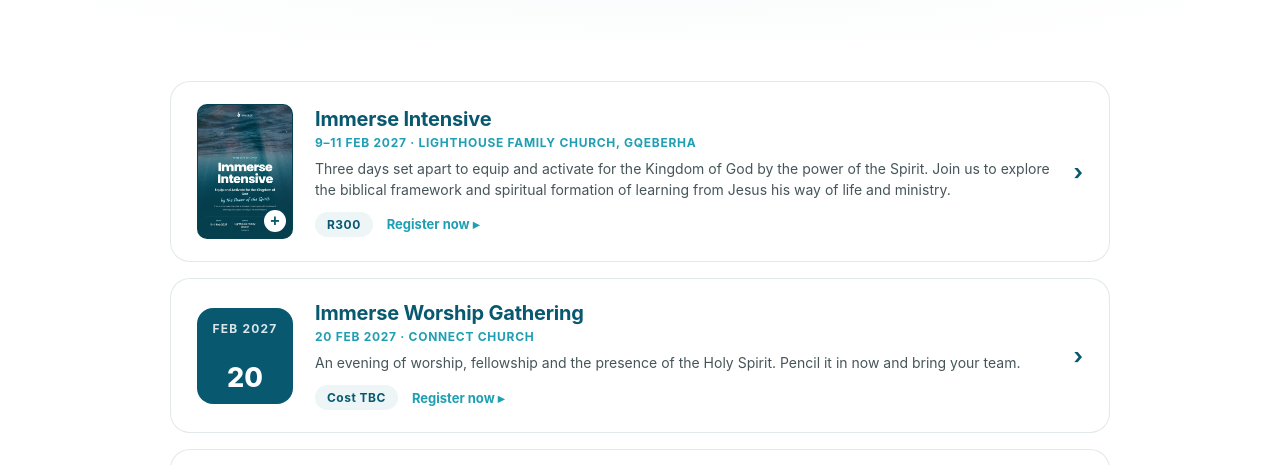
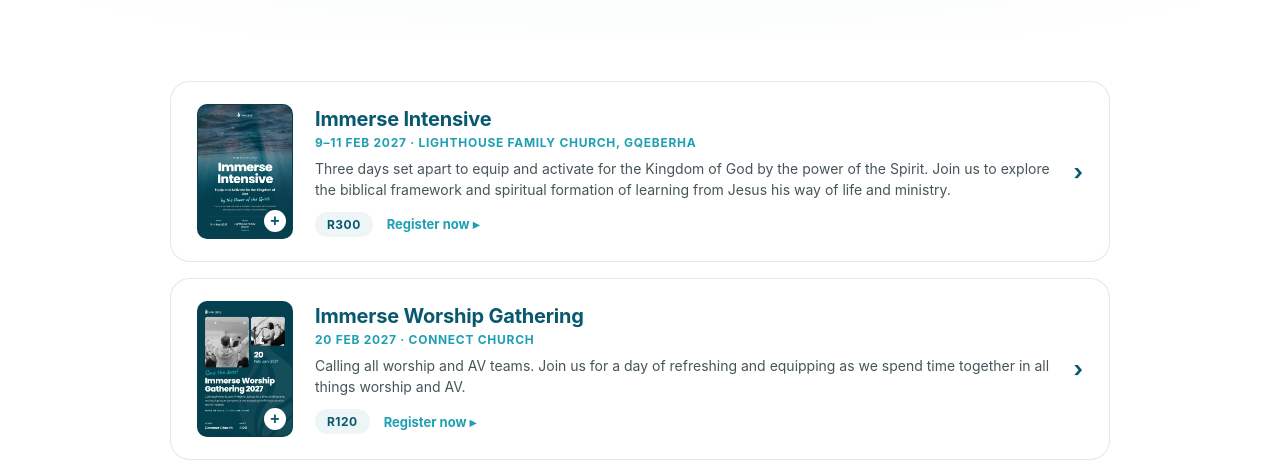
Before and after one commit to immersenetwork/site, a plain HTML site: page events/index.html in a window 1280 px wide. Shown: the part 319-784 px from the top of the page. Drawn offline with Linux system fonts and the light colour scheme.

Commit message:
Events: add Worship Gathering flyer, cost and copy
Same flyer thumbnail + lightbox treatment as the Immerse Intensive card.
Cost updated to R120 and description aligned with the flyer.

Co-Authored-By: Claude Opus 5.5 <noreply@anthropic.com>
Claude-Session: https://claude.ai/code/session_01DCmKFW6XScyFxzm8GPSk5V

```diff
--- a/events/index.html
+++ b/events/index.html
@@ -99,11 +99,20 @@
           </div>
           <div class="go">›</div>
         </article>
-        <article class="event">
-          <div class="date">
-            <div class="m">Feb 2027</div>
-            <div class="d">20</div>
-          </div>
+        <article class="event has-flyer">
+          <button
+            class="flyer"
+            type="button"
+            data-flyer="../assets/images/flyer-immerse-worship-gathering-2027.jpg"
+            aria-label="View the Immerse Worship Gathering flyer full size"
+          >
+            <img
+              src="../assets/images/flyer-immerse-worship-gathering-2027-thumb.jpg"
+              alt="Immerse Worship Gathering 2027 flyer"
+              loading="lazy"
+            />
+            <span class="zoom" aria-hidden="true">+</span>
+          </button>
           <div class="info">
             <h3>
               <a
@@ -116,11 +125,12 @@
             </h3>
             <div class="loc">20 Feb 2027 · Connect Church</div>
             <p>
-              An evening of worship, fellowship and the presence of the Holy
-              Spirit. Pencil it in now and bring your team.
+              Calling all worship and AV teams. Join us for a day of refreshing
+              and equipping as we spend time together in all things worship
+              and AV.
             </p>
             <div class="event-meta">
-              <span class="tag">Cost TBC</span>
+              <span class="tag">R120</span>
               <span class="reg">Register now ▸</span>
             </div>
           </div>
```
Also changed, not shown: assets/images/flyer-immerse-worship-gathering-2027-thumb.jpg (added), assets/images/flyer-immerse-worship-gathering-2027.jpg (added).
